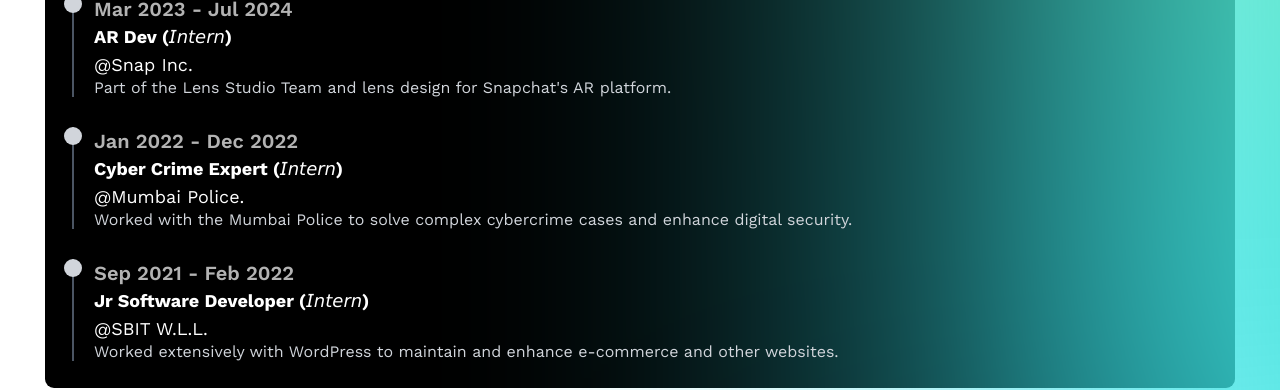
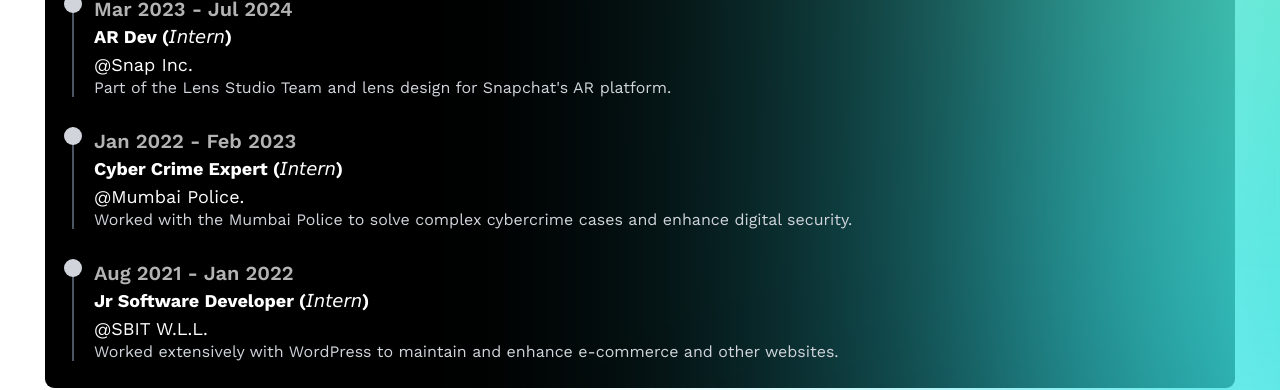
Before and after one commit to Kunalsonar007/3D-Portfolio, a React (Vite) app: page / in a window 1280 px wide. Shown: the part 1840-2230 px from the top of the page. Built offline with nearby package versions, Linux system fonts and the light colour scheme.

Commit message:
New Commit

```diff
--- a/src/components/AboutMe.jsx
+++ b/src/components/AboutMe.jsx
@@ -28,21 +28,21 @@ const AboutMe = () => {
         "Part of the Lens Studio Team and lens design for Snapchat's AR platform.",
     },
     // {
-    //   year: "Oct 2022 - Mar 2023",
+    //   year: "Oct 2022 - Feb 2023",
     //   role: "Ethical Hacker (𝘐𝘯𝘵𝘦𝘳𝘯)",
     //   company: "Delhi Police.",
     //   description:
     //     "Contributed expertise to resolve diverse cybercrime cases, aiding in safeguarding digital landscapes.",
     // },
     {
-      year: "Jan 2022 - Dec 2022",
+      year: "Jan 2022 - Feb 2023",
       role: "Cyber Crime Expert (𝘐𝘯𝘵𝘦𝘳𝘯)",
       company: "Mumbai Police.",
       description:
         "Worked with the Mumbai Police to solve complex cybercrime cases and enhance digital security.",
     },
     {
-      year: "Sep 2021 - Feb 2022",
+      year: "Aug 2021 - Jan 2022",
       role: "Jr Software Developer (𝘐𝘯𝘵𝘦𝘳𝘯)",
       company: "SBIT W.L.L.",
       description:
```
